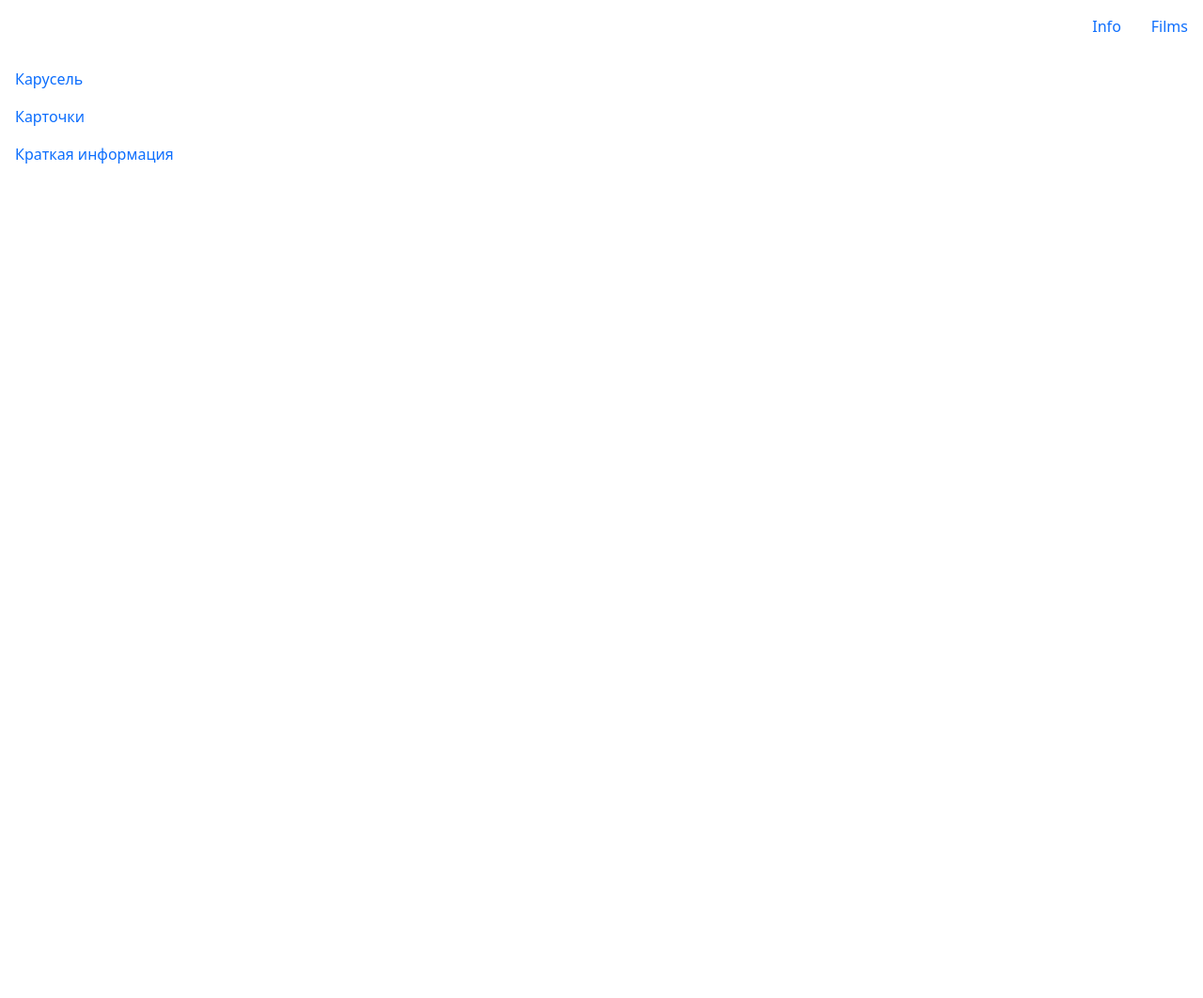
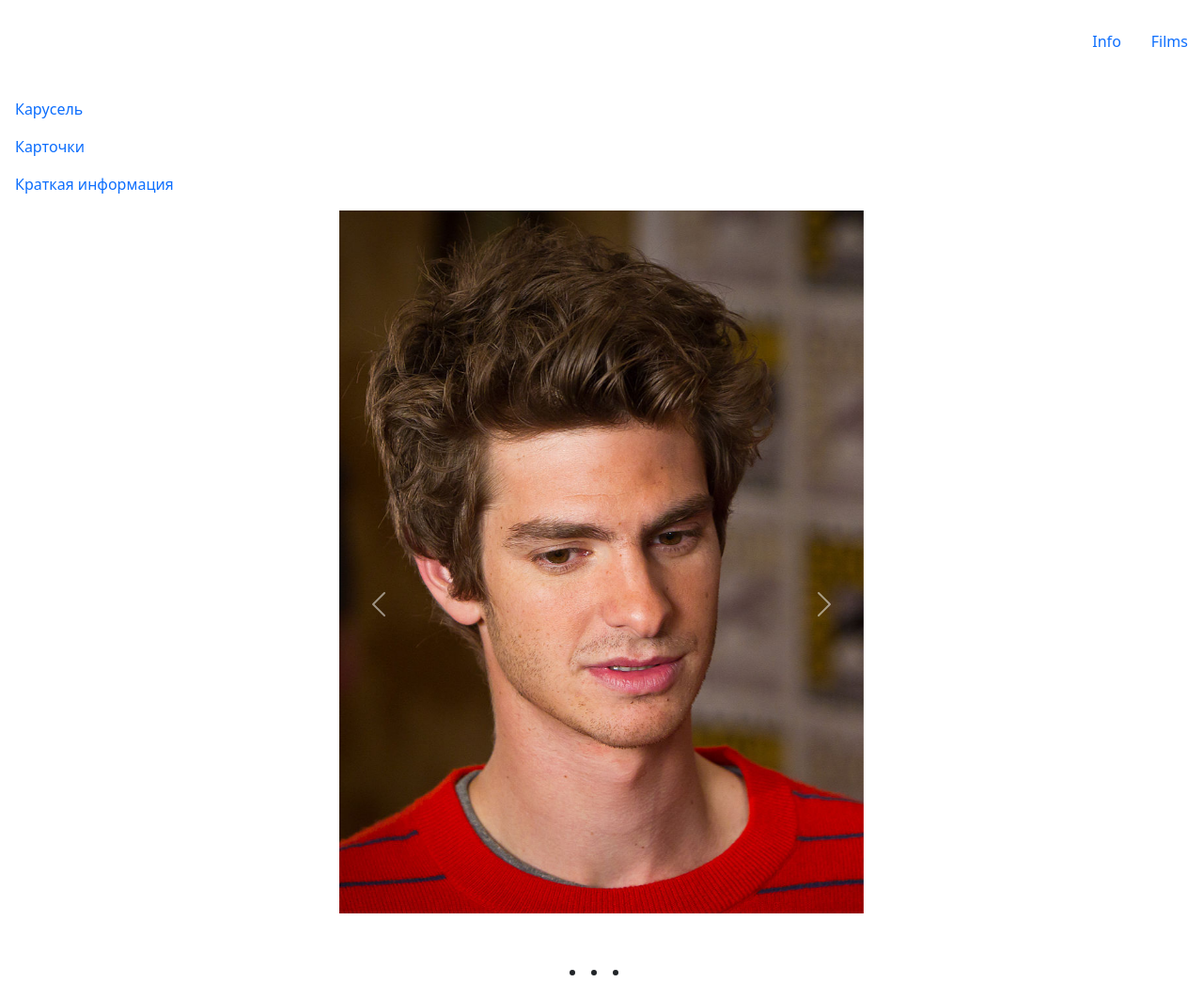
Before and after one commit to catchtimings/Frontend_Labs_ct, a plain HTML site: page lab_6/info.html in a window 1280 px wide. Shown: the whole page at 94% size. Before the commit the page ends 800 px from the top, so only its background shows below. Drawn offline with nearby package versions, Linux system fonts and the light colour scheme.

Commit message:
added carousel

```diff
--- a/lab_6/info.html
+++ b/lab_6/info.html
@@ -1,16 +1,33 @@
 <!DOCTYPE html>
 <hmtl lang="ru">
   <head>
+    <title>LAB 6 AND 7</title>
+    <link href="styles/style.css" rel="stylesheet">
     <link
       href="https://cdn.jsdelivr.net/npm/bootstrap@5.3.2/dist/css/bootstrap.min.css"
       rel="stylesheet"
       integrity="sha384-T3c6CoIi6uLrA9TneNEoa7RxnatzjcDSCmG1MXxSR1GAsXEV/Dwwykc2MPK8M2HN"
       crossorigin="anonymous"
     />
+    <script
+      src="https://code.jquery.com/jquery-3.2.1.slim.min.js"
+      integrity="sha384-KJ3o2DKtIkvYIK3UENzmM7KCkRr/rE9/Qpg6aAZGJwFDMVNA/GpGFF93hXpG5KkN"
+      crossorigin="anonymous"
+    ></script>
+    <script
+      src="https://cdnjs.cloudflare.com/ajax/libs/popper.js/1.12.9/umd/popper.min.js"
+      integrity="sha384-ApNbgh9B+Y1QKtv3Rn7W3mgPxhU9K/ScQsAP7hUibX39j7fakFPskvXusvfa0b4Q"
+      crossorigin="anonymous"
+    ></script>
+    <script
+      src="https://maxcdn.bootstrapcdn.com/bootstrap/4.0.0/js/bootstrap.min.js"
+      integrity="sha384-JZR6Spejh4U02d8jOt6vLEHfe/JQGiRRSQQxSfFWpi1MquVdAyjUar5+76PVCmYl"
+      crossorigin="anonymous"
+    ></script>
   </head>
   <body>
     <nav class="navbar navbar-expand-lg justify-content-end">
-      <div class="contatiner-fluid">
+      <div class="contatiner mt-3">
         <ul class="nav">
           <li class="nav-item">
             <a class="nav-link" href="info.html">Info</a>
@@ -23,10 +40,10 @@
     </nav>
 
     <nav class="navbar">
-      <div class="contatiner-fluid">
+      <div class="contatiner mt-3">
         <ul class="nav flex-column">
           <li class="nav-item">
-            <a class="nav-link" href="#">Карусель</a>
+            <a class="nav-link" href="#andrew-carousel">Карусель</a>
           </li>
           <li class="nav-item">
             <a class="nav-link" href="#">Карточки</a>
@@ -37,6 +54,60 @@
         </ul>
       </div>
     </nav>
+
+    <div class="container">
+      <div id="andrew-carousel" class="carousel slide" data-ride="carousel">
+        <div class="carousel-indicators">
+          <li
+            data-target="#andrew-carousel"
+            data-slide-to="0"
+            class="active"
+          ></li>
+          <li data-target="#andrew-carousel" data-slide-to="1"></li>
+          <li data-target="#andrew-carousel" data-slide-to="2"></li>
+        </div>
+
+        <div class="carousel-inner">
+          <div class="carousel-item active">
+            <img
+              src="images/3d_image.jpg"
+              class="d-block w-100 img-fluid"
+              alt="Main image"
+            />
+          </div>
+          <div class="carousel-item">
+            <img
+              src="images/another_image.jpg"
+              class="d-block w-100 img-fluid"
+              alt="Second image"
+            />
+          </div>
+          <div class="carousel-item">
+            <img
+              src="images/andrew.jpg"
+              class="d-block w-100 img-fluid"
+              alt="Third image"
+            />
+          </div>
+        </div>
+
+        <a
+          class="carousel-control-prev"
+          href="#andrew-carousel"
+          role="button"
+          data-slide="prev"
+        >
+          <span class="carousel-control-prev-icon"></span>
+        </a>
+        <a
+          class="carousel-control-next"
+          href="#andrew-carousel"
+          role="button"
+          data-slide="next"
+        >
+          <span class="carousel-control-next-icon"></span>
+        </a>
+      </div>
+    </div>
   </body>
-
 </hmtl>
```
